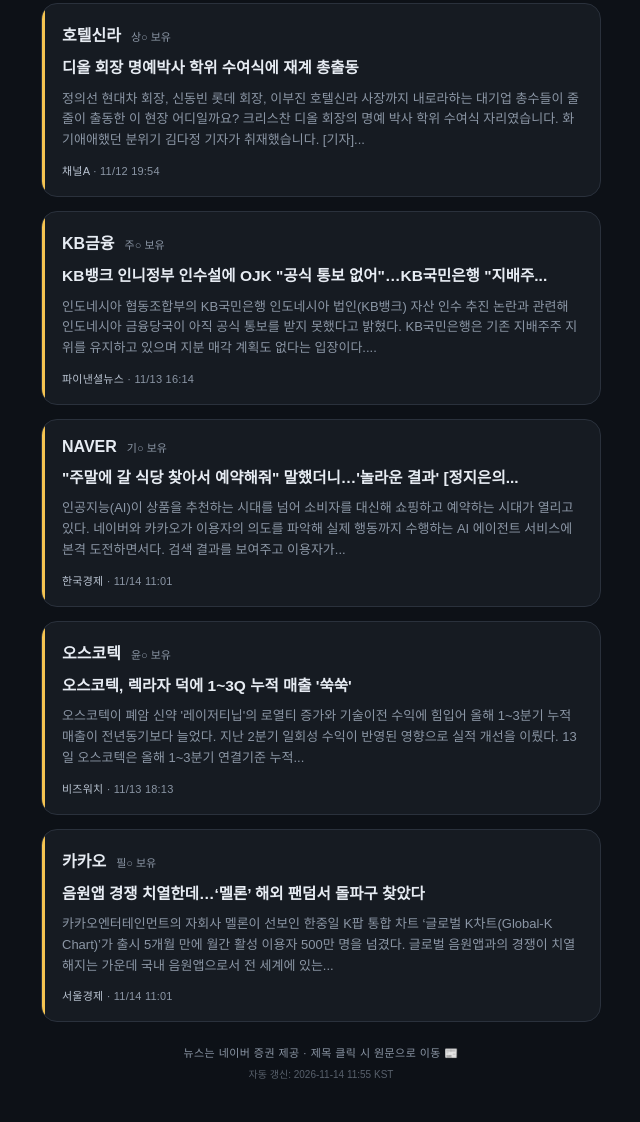
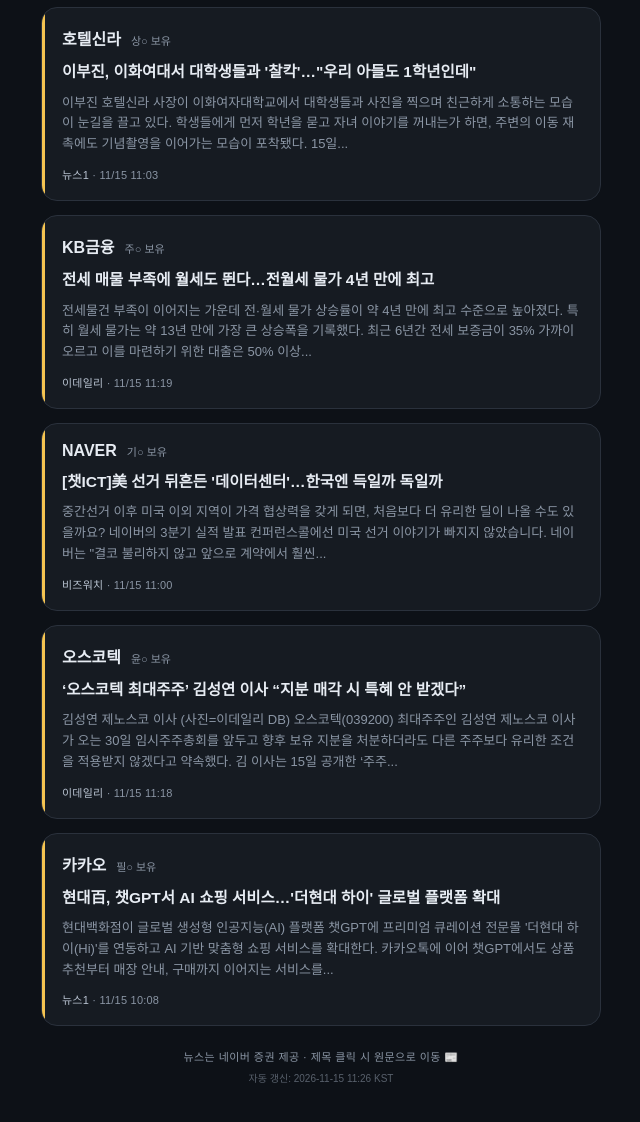
Before and after one commit to mainlainer/djhani02, a plain HTML site: page news.html in a window 1280 px wide. Shown: the part 840-1962 px from the top of the page, without its empty margins (319-959 px from the left). Drawn offline with Linux system fonts and the light colour scheme; a web font is replaced by a local one.

Commit message:
auto: 2026-11-15 11:26 KST 종목 뉴스 갱신

```diff
--- a/news.html
+++ b/news.html
@@ -3,8 +3,8 @@
 <head>
 <meta charset="UTF-8">
 <meta name="viewport" content="width=device-width, initial-scale=1.0">
-<title>오늘의 종목 뉴스 · 2026.11.14</title>
-<meta property="og:title" content="오늘의 종목 뉴스 2026.11.14">
+<title>오늘의 종목 뉴스 · 2026.11.15</title>
+<meta property="og:title" content="오늘의 종목 뉴스 2026.11.15">
 <meta property="og:description" content="우리 모임 8개 종목 데일리 뉴스 요약">
 <link rel="preconnect" href="https://fonts.googleapis.com">
 <link rel="preconnect" href="https://fonts.gstatic.com" crossorigin>
@@ -46,22 +46,22 @@
 
   <div class="top-label">소수점 투자 모임 · 데일리 종목 뉴스</div>
   <div class="title">NEWS<span class="kr">오늘의 종목 소식</span></div>
-  <div class="date">2026.11.14 기준 · 종목별 최신 1건</div>
+  <div class="date">2026.11.15 기준 · 종목별 최신 1건</div>
 
   <div class="nav"><a href="index.html">← 잔고 결산</a><a href="rank.html">📊 순위 변동</a></div>
 
   <div class="card">
     <div class="head"><span class="ticker">현대차</span><span class="member">성○ 보유</span></div>
-    <a class="headline" href="https://n.news.naver.com/mnews/article/056/0012293911" target="_blank" rel="noopener">[크랩] 신차 줄줄이 냈는데 내수 매출은 ‘후진’…현대차 안 사는 한...</a>
-    <div class="body">현대차가 야심차게 내놓은 아반떼와 투싼 신형 모델들이 판매 부진에 빠지면서 골머리를 앓고 있습니다. 지나치게 비싼 가격과 옵션 논란에 테슬라와 중국차의 거센 공세까지 겹치며 시장 입지가 흔들리고 있는 건데요. 안방 소비자들에게...</div>
-    <div class="meta"><span class="src">KBS</span> · 11/14 11:01</div>
+    <a class="headline" href="https://n.news.naver.com/mnews/article/011/0004682260" target="_blank" rel="noopener">현대차그룹 공식 웹사이트, 국내외 웹 어워드 13개 부문 수상</a>
+    <div class="body">현대차(005380)그룹은 공식 웹사이트가 올해 국내외 웹 어워드에서 총 13개 상을 받았다고 15일 밝혔다. 현대차그룹은 생성형 인공지능(AI)이 웹사이트 정보를 정확하게 이해·활용하도록 한 ‘생성형 엔진 최적화(GEO)’ 작업이 인정받은 결과라고...</div>
+    <div class="meta"><span class="src">서울경제</span> · 11/15 11:23</div>
   </div>
 
   <div class="card">
     <div class="head"><span class="ticker">신세계</span><span class="member">정○ 보유</span></div>
-    <a class="headline" href="https://n.news.naver.com/mnews/article/050/0000113236" target="_blank" rel="noopener">5개월 만에 목표주가 ‘반토막’...주주들 ‘경악’</a>
-    <div class="body">90만원에서 41만원. 한국투자증권이 5개월 만에 신세계의 목표주가를 대폭 낮췄다. 명품 판매 확대에 따른 수익성 부담과 외국인 매출 증가세 둔화로 성장 동력이 약해졌다는 분석을 내놨다. 14일 금융투자업계에 따르면 한국투자증권은 신세계의...</div>
-    <div class="meta"><span class="src">한경비즈니스</span> · 11/14 07:37</div>
+    <a class="headline" href="https://n.news.naver.com/mnews/article/366/0001204829" target="_blank" rel="noopener">신세계百, 19일까지 ‘와인위크’… 샴페인·대용량 와인 물량 확대</a>
+    <div class="body">신세계백화점은 연말 홈파티와 송년 모임 수요를 겨냥해 19일까지 전국 점포에서 하반기 최대 규모의 와인 행사 ‘와인위크’를 진행한다고 15일 밝혔다. 신세계백화점은 연간 와인 매출의 약 25%가 11~12월에 집중되는 점을 고려해 이번 행사에서...</div>
+    <div class="meta"><span class="src">조선비즈</span> · 11/15 11:12</div>
   </div>
 
   <div class="card">
@@ -73,41 +73,41 @@
 
   <div class="card">
     <div class="head"><span class="ticker">호텔신라</span><span class="member">상○ 보유</span></div>
-    <a class="headline" href="https://n.news.naver.com/mnews/article/449/0000367344" target="_blank" rel="noopener">디올 회장 명예박사 학위 수여식에 재계 총출동</a>
-    <div class="body">정의선 현대차 회장, 신동빈 롯데 회장, 이부진 호텔신라 사장까지 내로라하는 대기업 총수들이 줄줄이 출동한 이 현장 어디일까요? 크리스찬 디올 회장의 명예 박사 학위 수여식 자리였습니다. 화기애애했던 분위기 김다정 기자가 취재했습니다. [기자]...</div>
-    <div class="meta"><span class="src">채널A</span> · 11/12 19:54</div>
+    <a class="headline" href="https://n.news.naver.com/mnews/article/421/0009289498" target="_blank" rel="noopener">이부진, 이화여대서 대학생들과 '찰칵'…&quot;우리 아들도 1학년인데&quot;</a>
+    <div class="body">이부진 호텔신라 사장이 이화여자대학교에서 대학생들과 사진을 찍으며 친근하게 소통하는 모습이 눈길을 끌고 있다. 학생들에게 먼저 학년을 묻고 자녀 이야기를 꺼내는가 하면, 주변의 이동 재촉에도 기념촬영을 이어가는 모습이 포착됐다. 15일...</div>
+    <div class="meta"><span class="src">뉴스1</span> · 11/15 11:03</div>
   </div>
 
   <div class="card">
     <div class="head"><span class="ticker">KB금융</span><span class="member">주○ 보유</span></div>
-    <a class="headline" href="https://n.news.naver.com/mnews/article/014/0005604048" target="_blank" rel="noopener">KB뱅크 인니정부 인수설에 OJK &quot;공식 통보 없어&quot;…KB국민은행 &quot;지배주...</a>
-    <div class="body">인도네시아 협동조합부의 KB국민은행 인도네시아 법인(KB뱅크) 자산 인수 추진 논란과 관련해 인도네시아 금융당국이 아직 공식 통보를 받지 못했다고 밝혔다. KB국민은행은 기존 지배주주 지위를 유지하고 있으며 지분 매각 계획도 없다는 입장이다....</div>
-    <div class="meta"><span class="src">파이낸셜뉴스</span> · 11/13 16:14</div>
+    <a class="headline" href="https://n.news.naver.com/mnews/article/018/0006409972" target="_blank" rel="noopener">전세 매물 부족에 월세도 뛴다…전월세 물가 4년 만에 최고</a>
+    <div class="body">전세물건 부족이 이어지는 가운데 전·월세 물가 상승률이 약 4년 만에 최고 수준으로 높아졌다. 특히 월세 물가는 약 13년 만에 가장 큰 상승폭을 기록했다. 최근 6년간 전세 보증금이 35% 가까이 오르고 이를 마련하기 위한 대출은 50% 이상...</div>
+    <div class="meta"><span class="src">이데일리</span> · 11/15 11:19</div>
   </div>
 
   <div class="card">
     <div class="head"><span class="ticker">NAVER</span><span class="member">기○ 보유</span></div>
-    <a class="headline" href="https://n.news.naver.com/mnews/article/015/0005353808" target="_blank" rel="noopener">&quot;주말에 갈 식당 찾아서 예약해줘&quot; 말했더니…'놀라운 결과' [정지은의...</a>
-    <div class="body">인공지능(AI)이 상품을 추천하는 시대를 넘어 소비자를 대신해 쇼핑하고 예약하는 시대가 열리고 있다. 네이버와 카카오가 이용자의 의도를 파악해 실제 행동까지 수행하는 AI 에이전트 서비스에 본격 도전하면서다. 검색 결과를 보여주고 이용자가...</div>
-    <div class="meta"><span class="src">한국경제</span> · 11/14 11:01</div>
+    <a class="headline" href="https://n.news.naver.com/mnews/article/648/0000052634" target="_blank" rel="noopener">[챗ICT]美 선거 뒤흔든 '데이터센터'…한국엔 득일까 독일까</a>
+    <div class="body">중간선거 이후 미국 이외 지역이 가격 협상력을 갖게 되면, 처음보다 더 유리한 딜이 나올 수도 있을까요? 네이버의 3분기 실적 발표 컨퍼런스콜에선 미국 선거 이야기가 빠지지 않았습니다. 네이버는 &quot;결코 불리하지 않고 앞으로 계약에서 훨씬...</div>
+    <div class="meta"><span class="src">비즈워치</span> · 11/15 11:00</div>
   </div>
 
   <div class="card">
     <div class="head"><span class="ticker">오스코텍</span><span class="member">윤○ 보유</span></div>
-    <a class="headline" href="https://n.news.naver.com/mnews/article/648/0000052623" target="_blank" rel="noopener">오스코텍, 렉라자 덕에 1~3Q 누적 매출 '쑥쑥'</a>
-    <div class="body">오스코텍이 폐암 신약 '레이저티닙'의 로열티 증가와 기술이전 수익에 힘입어 올해 1~3분기 누적 매출이 전년동기보다 늘었다. 지난 2분기 일회성 수익이 반영된 영향으로 실적 개선을 이뤘다. 13일 오스코텍은 올해 1~3분기 연결기준 누적...</div>
-    <div class="meta"><span class="src">비즈워치</span> · 11/13 18:13</div>
+    <a class="headline" href="https://n.news.naver.com/mnews/article/018/0006409970" target="_blank" rel="noopener">‘오스코텍 최대주주’ 김성연 이사 “지분 매각 시 특혜 안 받겠다”</a>
+    <div class="body">김성연 제노스코 이사 (사진=이데일리 DB) 오스코텍(039200) 최대주주인 김성연 제노스코 이사가 오는 30일 임시주주총회를 앞두고 향후 보유 지분을 처분하더라도 다른 주주보다 유리한 조건을 적용받지 않겠다고 약속했다. 김 이사는 15일 공개한 ‘주주...</div>
+    <div class="meta"><span class="src">이데일리</span> · 11/15 11:18</div>
   </div>
 
   <div class="card">
     <div class="head"><span class="ticker">카카오</span><span class="member">필○ 보유</span></div>
-    <a class="headline" href="https://n.news.naver.com/mnews/article/011/0004682153" target="_blank" rel="noopener">음원앱 경쟁 치열한데…‘멜론’ 해외 팬덤서 돌파구 찾았다</a>
-    <div class="body">카카오엔터테인먼트의 자회사 멜론이 선보인 한중일 K팝 통합 차트 ‘글로벌 K차트(Global-K Chart)’가 출시 5개월 만에 월간 활성 이용자 500만 명을 넘겼다. 글로벌 음원앱과의 경쟁이 치열해지는 가운데 국내 음원앱으로서 전 세계에 있는...</div>
-    <div class="meta"><span class="src">서울경제</span> · 11/14 11:01</div>
+    <a class="headline" href="https://n.news.naver.com/mnews/article/421/0009289453" target="_blank" rel="noopener">현대百, 챗GPT서 AI 쇼핑 서비스…'더현대 하이' 글로벌 플랫폼 확대</a>
+    <div class="body">현대백화점이 글로벌 생성형 인공지능(AI) 플랫폼 챗GPT에 프리미엄 큐레이션 전문몰 '더현대 하이(Hi)'를 연동하고 AI 기반 맞춤형 쇼핑 서비스를 확대한다. 카카오톡에 이어 챗GPT에서도 상품 추천부터 매장 안내, 구매까지 이어지는 서비스를...</div>
+    <div class="meta"><span class="src">뉴스1</span> · 11/15 10:08</div>
   </div>
 
   <div class="foot">뉴스는 네이버 증권 제공 · 제목 클릭 시 원문으로 이동 📰</div>
-  <div class="auto-stamp">자동 갱신: 2026-11-14 11:55 KST</div>
+  <div class="auto-stamp">자동 갱신: 2026-11-15 11:26 KST</div>
 
 </div>
 </body>
```
